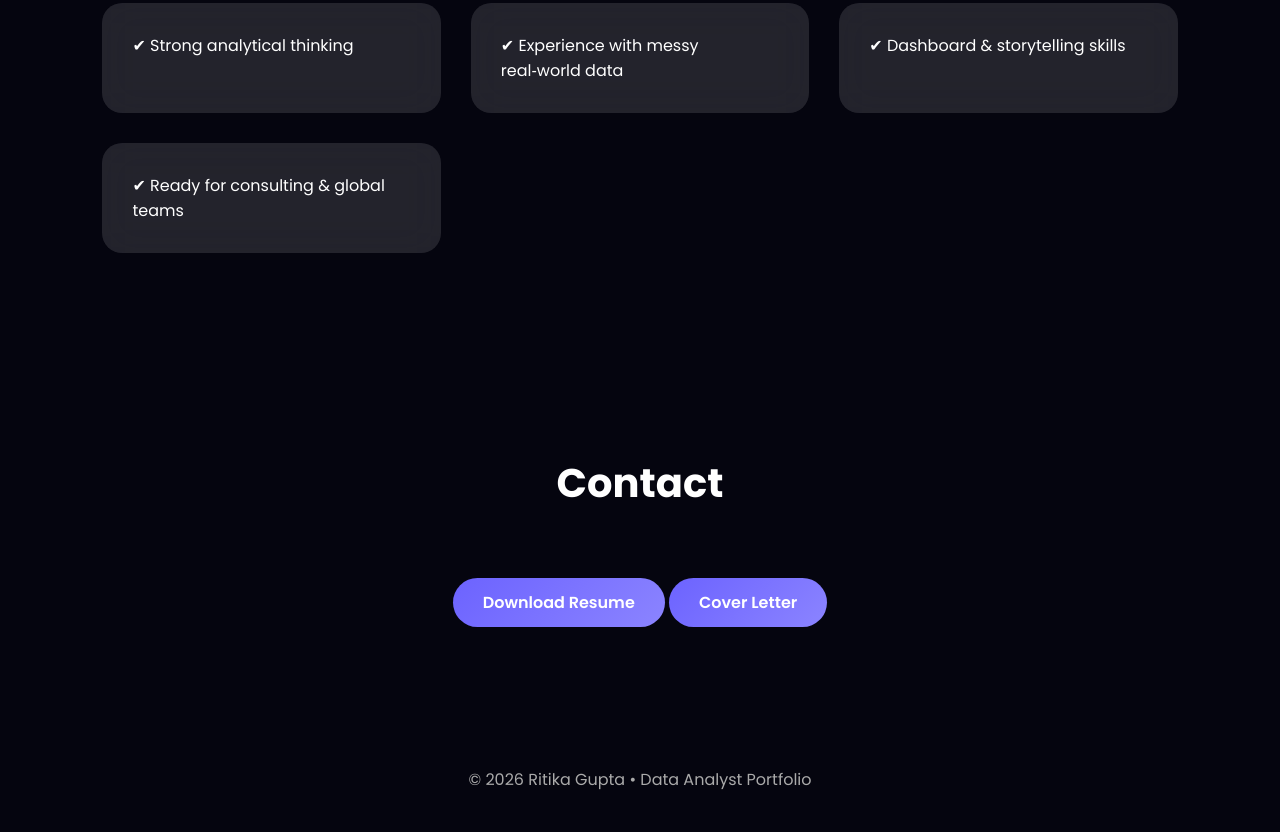
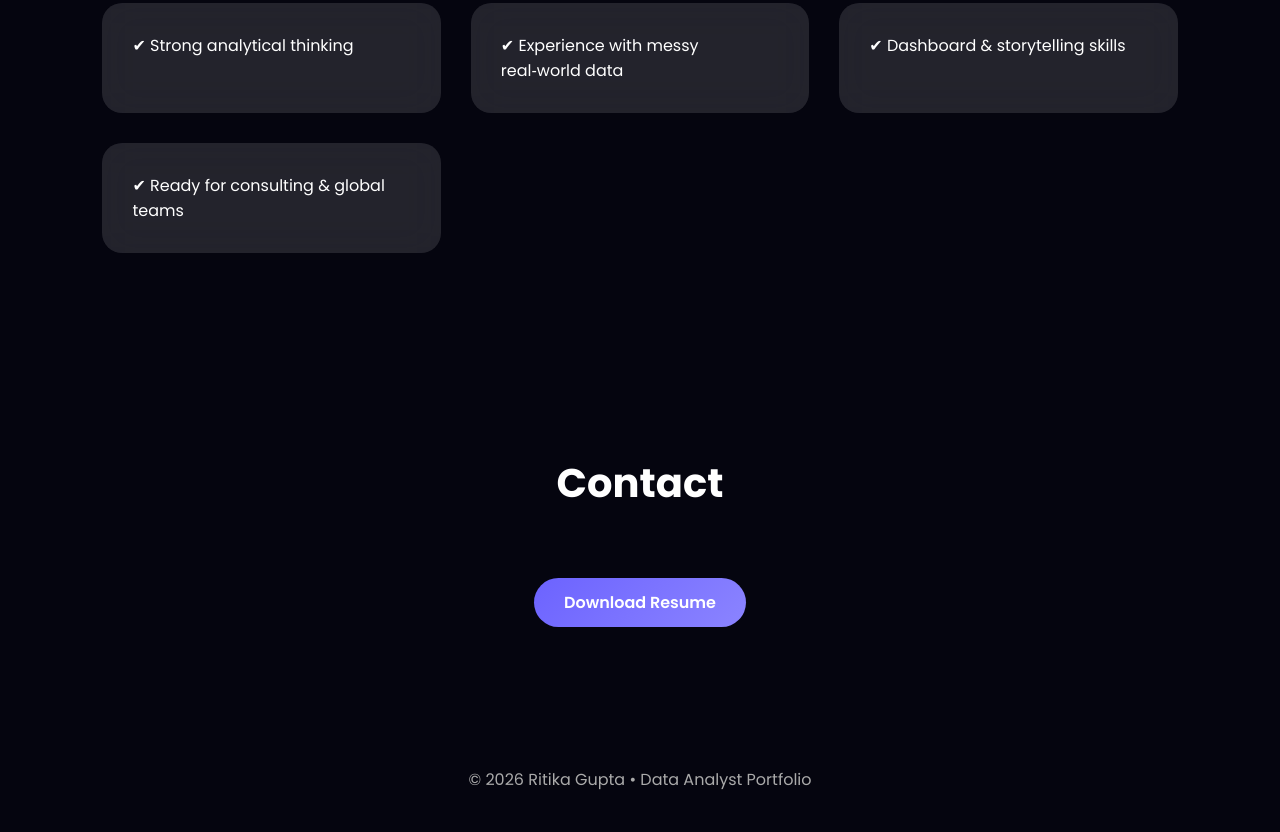
Before and after one commit to ritika-123-gb/ritika-portfolio, a plain HTML site: page index.html in a window 1280 px wide. Shown: the part 2686-3518 px from the top of the page. Drawn offline with Linux system fonts and the light colour scheme.

Commit message:
Remove cover letter link from contact section
Removed link to cover letter from contact section.

```diff
--- a/index.html
+++ b/index.html
@@ -139,7 +139,6 @@
   <h2>Contact</h2>
   <div style="text-align:center">
     <a class="btn" href="Gupta_Ritika_Resume_25-01-25.pdf" download>Download Resume</a>
-    <a class="btn" href="ritika gupta cover letter.pdf" download>Cover Letter</a>
   </div>
 </section>
 
```
